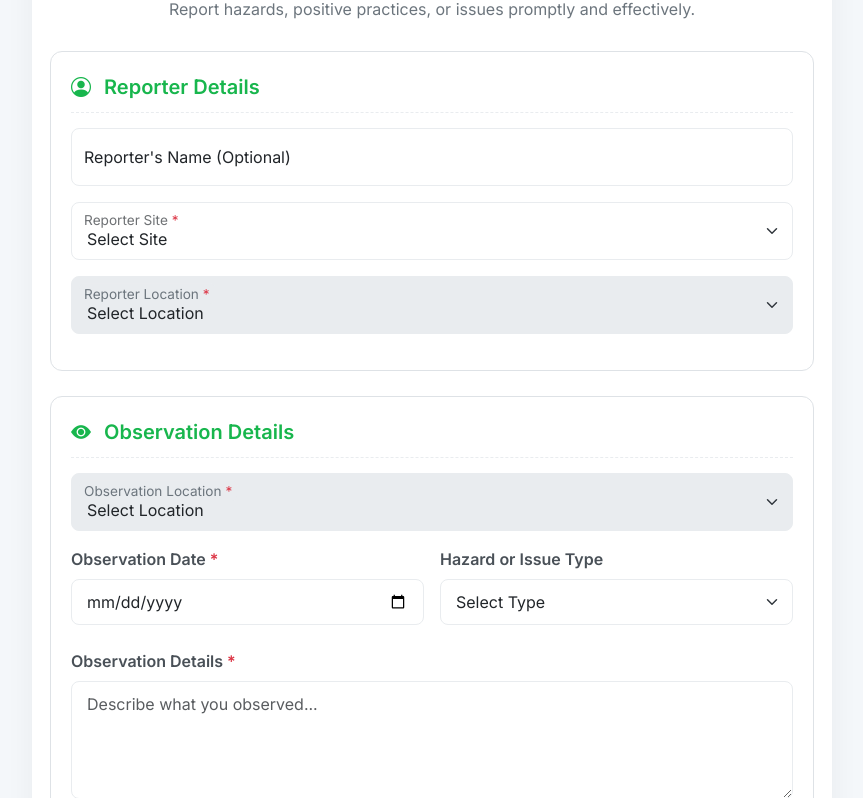
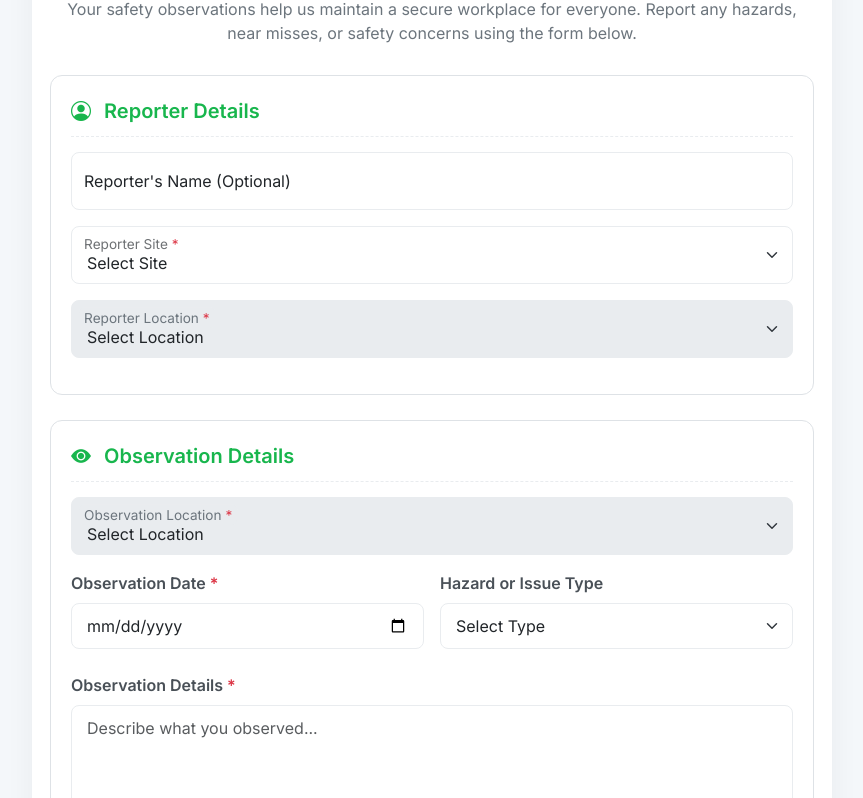
Before and after one commit to operationsexcellence-otg/custom-web-form, a plain HTML site: page index.html in a window 1280 px wide. Shown: the part 119-917 px from the top of the page, without its empty margins (208-1071 px from the left). Drawn offline with nearby package versions, Linux system fonts and the light colour scheme.

Commit message:
modified:   index.html

```diff
--- a/index.html
+++ b/index.html
@@ -94,7 +94,7 @@
 <div class="container">
   <div class="form-container">
     <h2 class="form-title"><i class="bi bi-shield-check me-2"></i> Safety Observation Form</h2>
-    <p class="form-subtitle">Report hazards, positive practices, or issues promptly and effectively.</p>
+    <p class="form-subtitle">Your safety observations help us maintain a secure workplace for everyone. Report any hazards, near misses, or safety concerns using the form below.</p>
 
     <form id="safetyForm">
       <!-- Reporter Details -->
```
